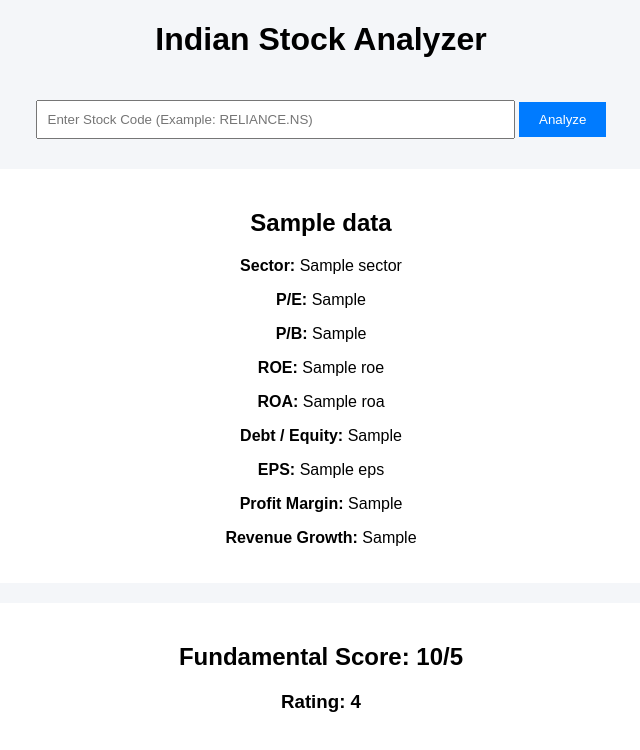
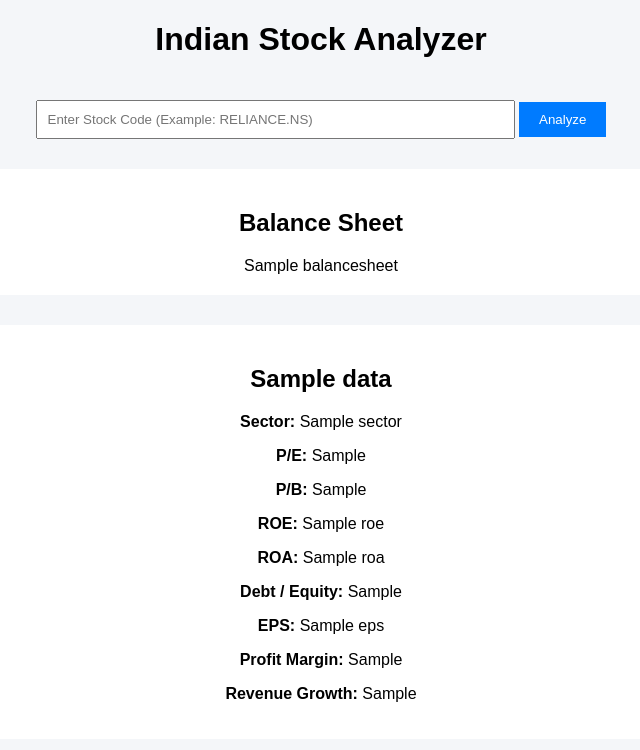
Before and after one commit to ni3-singh/Stock_Analyzer, a Flask app: template templates/index.html in a window 1280 px wide. Shown: the top 750 px of the page, without its empty margins (319-959 px from the left). Before the commit the page ends 712 px from the top, so only its background shows below. Run offline with Flask 3, Linux system fonts and the light colour scheme; the template is opened without the code that fills it: most values are stand-ins (such as "Sample title", 1, 10 or a date in 2020).

Commit message:
Added Balance_sheet

```diff
--- a/templates/index.html
+++ b/templates/index.html
@@ -26,6 +26,10 @@
 
 
     {% if data %}
+    <div class="card">
+        <h2>Balance Sheet</h2>
+        {{ data.balancesheet | safe }}
+    </div>
 
     <div class="card">
 
```
Also changed, not shown: requirements.txt (+8 -6 lines), services/stock_service.py (+11 -1 lines).
